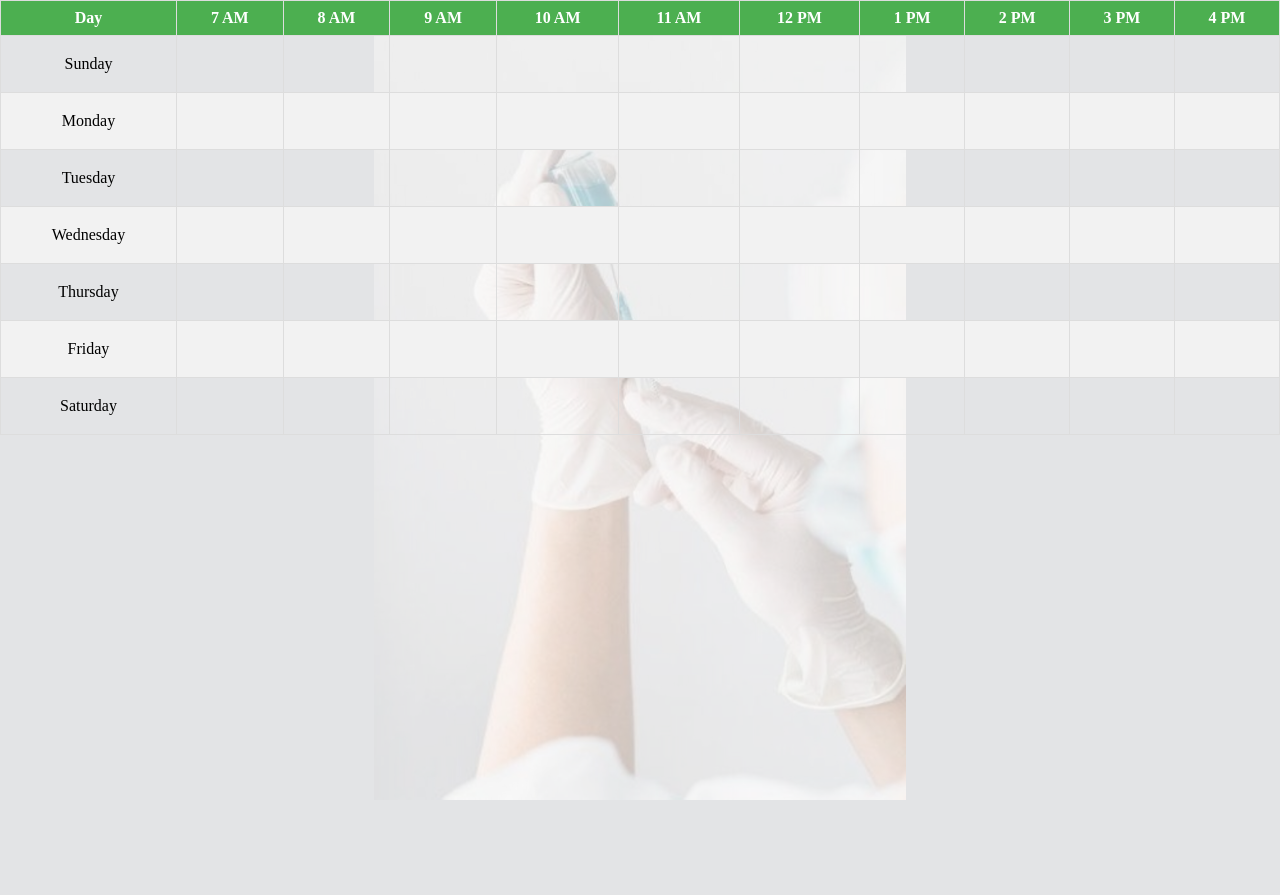
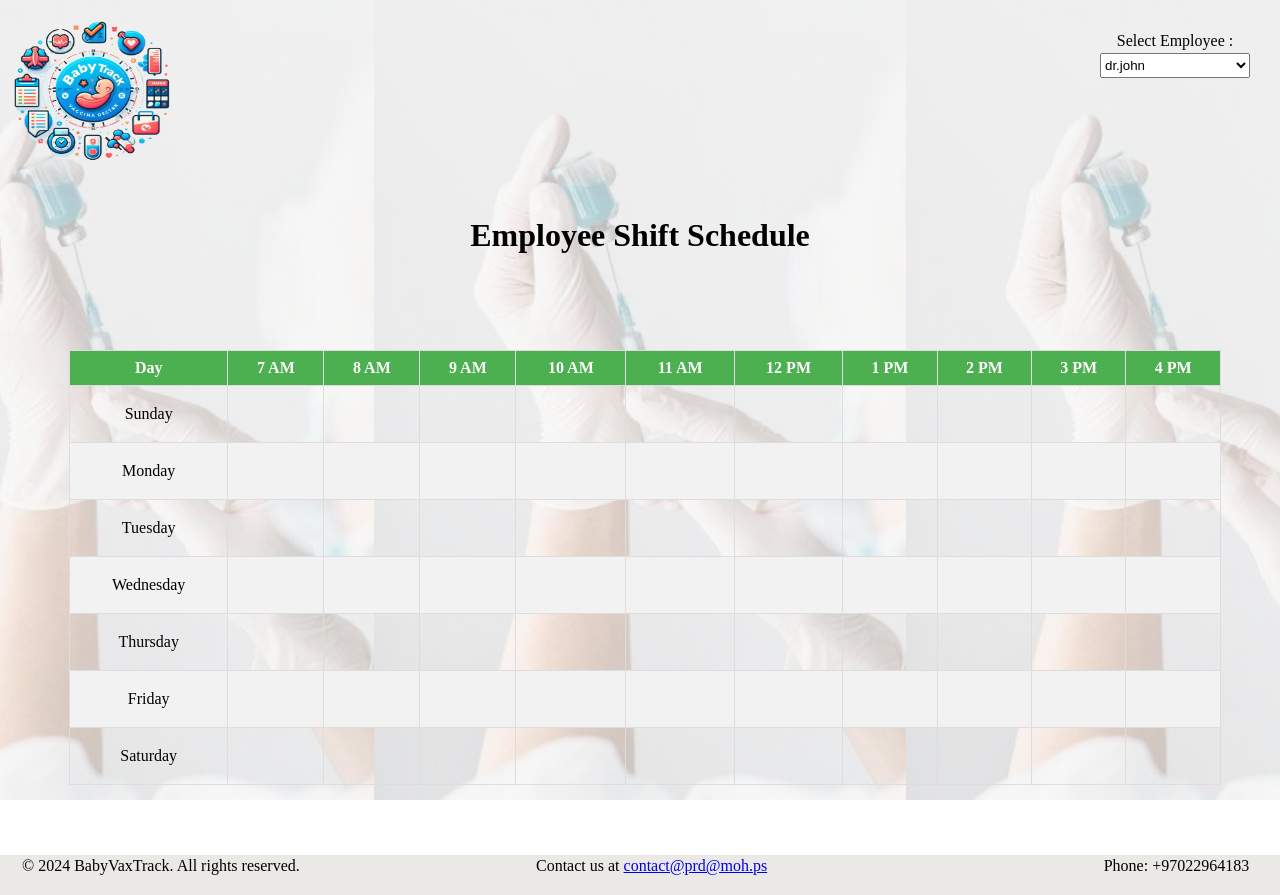
Before and after one commit to MahmoudShouli/BabyVaxTracker, a PHP site: page /doctorshift.html in a window 1280 px wide. Before the commit the page ends 800 px from the top, so only its background shows below. Run offline with PHP 8.4, Linux system fonts and the light colour scheme.

Commit message:
add shift employee page with it's css code

```diff
--- a/doctorshift.html
+++ b/doctorshift.html
@@ -8,7 +8,24 @@
   <link rel="stylesheet" type="text/css" href="stylesheet/ssds.css">
 </head>
 <body>
-<table class="calendar-table">
+<header>
+<a href="index.html"><img src="images/logo.png" alt="this is the logo"></a>
+
+<div class="cc1">
+
+  <label for="employeeShift">Select Employee :</label>
+  <select id="employeeShift" name="employeeShift">
+
+    <option value="off">dr.john</option>
+  </select>
+
+</div>
+  </header>
+<div class="d1">
+<h1>Employee Shift Schedule
+</h1>
+
+    <table class="calendar-table">
   <thead>
   <tr>
     <th>Day</th>
@@ -119,5 +136,23 @@
   </tr>
   </tbody>
 </table>
+</div>
+<footer >
+  <table>
+    <tr>
+
+      <td class="ftd1">    <p >&copy; 2024 BabyVaxTrack. All rights reserved.</p>
+      </td>
+      <td class="ftd2">    <p>Contact us at      <a href="mailto:prd@moh.ps">contact@prd@moh.ps</a></p>
+      </td>
+      <td class="ftd3">    <p class="tt">            Phone: +97022964183     </p>
+      </td>
+
+
+    </tr>
+
+
+  </table>
+</footer>
 </body>
 </html>
--- a/index.html
+++ b/index.html
@@ -12,6 +12,7 @@
 <body>
 
 <header>
+
     <a href="index.html"><img src="images/logo.png" alt="this is the logo"></a>
 </header>
 <section>
@@ -21,14 +22,10 @@
     <div class="c2">
         <p>UserName :</p>
         <input type="data" PLACEHOLDER="ادخل رقم هوية الاب او الام">
-
-
     </div>
     <div class="c3">
         <p>Password :</p>
         <input type="password" PLACEHOLDER="ادخل كلمة المرور">
-
-
     </div>
     <div class="c5">
         <button class="c4">SIGN IN</button>
--- a/stylesheet/ssds.css
+++ b/stylesheet/ssds.css
@@ -14,11 +14,34 @@ body::before {
     height: 100vh;
     background-position: center center;
     background-size: contain;
-background-repeat: no-repeat;
+/*background-repeat: no-repeat;*/
     background-color: rgba(155, 158, 163, 0.91);
     z-index: -1;
     opacity: 0.3;
 }
+
+header {
+    height: 200px;
+    width: 100vw;
+
+
+}
+
+header img {
+    width: 170px;
+    height: 150px;
+    margin-left: 10px;
+    margin-top: 15px;
+
+}
+
+header img:hover {
+    width: 250px;
+    height: 250px;
+
+
+}
+
 body {
     overflow-x:hidden;
 
@@ -28,9 +51,11 @@ div {
     place-items: center;
 }
 .calendar-table {
-    width: 100%;
+    width: 90%;
+    margin-left: 10px;
     border-collapse: collapse;
     margin-bottom: 20px;
+margin-top: 150px;
 }
 
 .calendar-table th, .calendar-table td {
@@ -57,3 +82,40 @@ div {
 .calendar-table td {
     height: 40px; /* Adjust the height as needed */
 }
+.d1 h1{
+
+    margin-bottom: -70px;
+
+}
+.cc1 {
+ margin-right: 30px;
+    float:right;
+    margin-top: 30px;
+height:50px;
+}
+select {
+    width: 150px;
+height: 25px;
+}
+.ftd1 p{
+    text-align: left;
+    width: 40vw;
+    margin-left: 20px;
+} .ftd2 p{
+      width: 30vw;
+
+  }
+
+.ftd3 p{
+
+    text-align: right;
+    width: 24vw;
+    margin-left: 20px;
+}
+footer{
+    height: 40px;
+    margin:0;
+    width:100vw;
+    margin-top: 50px;
+    background-color: rgba(201, 195, 185, 0.37);
+}
```
Also changed, not shown: signup.html (+27 -23 lines).
